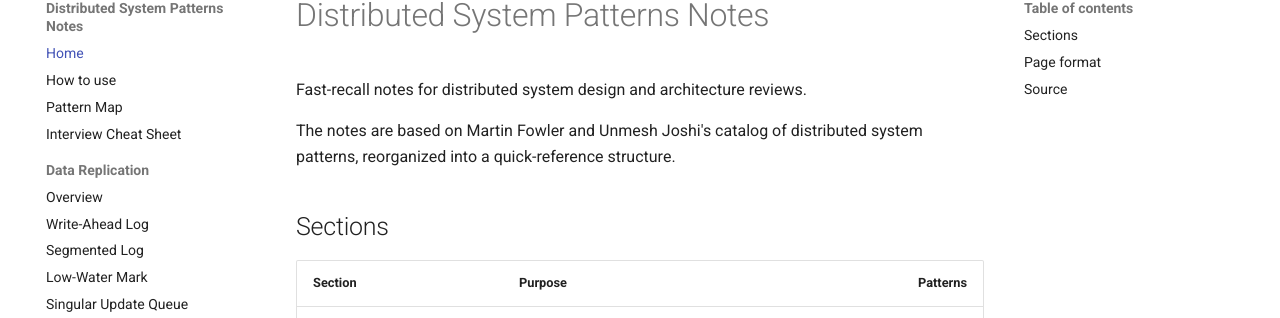
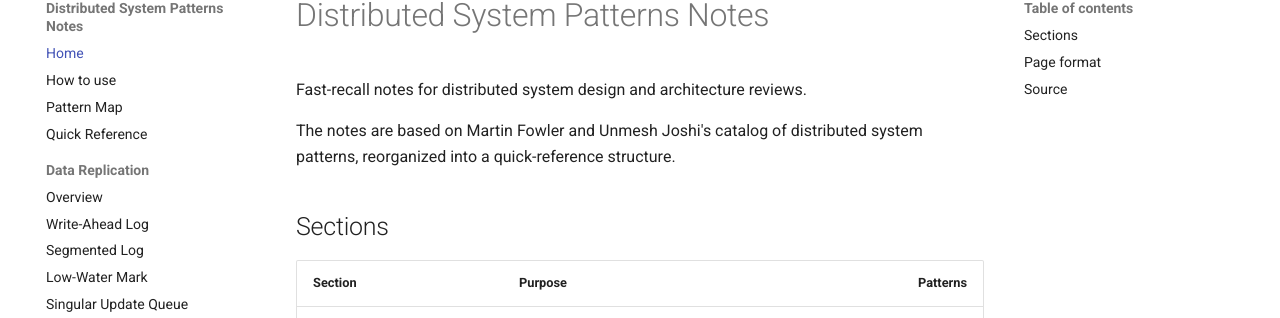
Before and after one commit to ashokjjr/patterns-notes, an MkDocs documentation site: the page built from docs/index.md, in a window 1280 px wide. Shown: the part 103-421 px from the top of the page. Built offline with MkDocs 1.6.1 and Material for MkDocs 9.7.7, drawn with Linux system fonts in a browser that asks for light colours; comment, search, counter and statistics services are not loaded.

Commit message:
Rename quick reference navigation

```diff
--- a/mkdocs.yml
+++ b/mkdocs.yml
@@ -33,7 +33,7 @@ nav:
   - Home: index.md
   - How to use: reference/how-to-use.md
   - Pattern Map: reference/pattern-map.md
-  - Interview Cheat Sheet: reference/interview-cheatsheet.md
+  - Quick Reference: reference/interview-cheatsheet.md
   - Data Replication:
       - Overview: 01-data-replication/index.md
       - Write-Ahead Log: 01-data-replication/01-write-ahead-log.md
```
